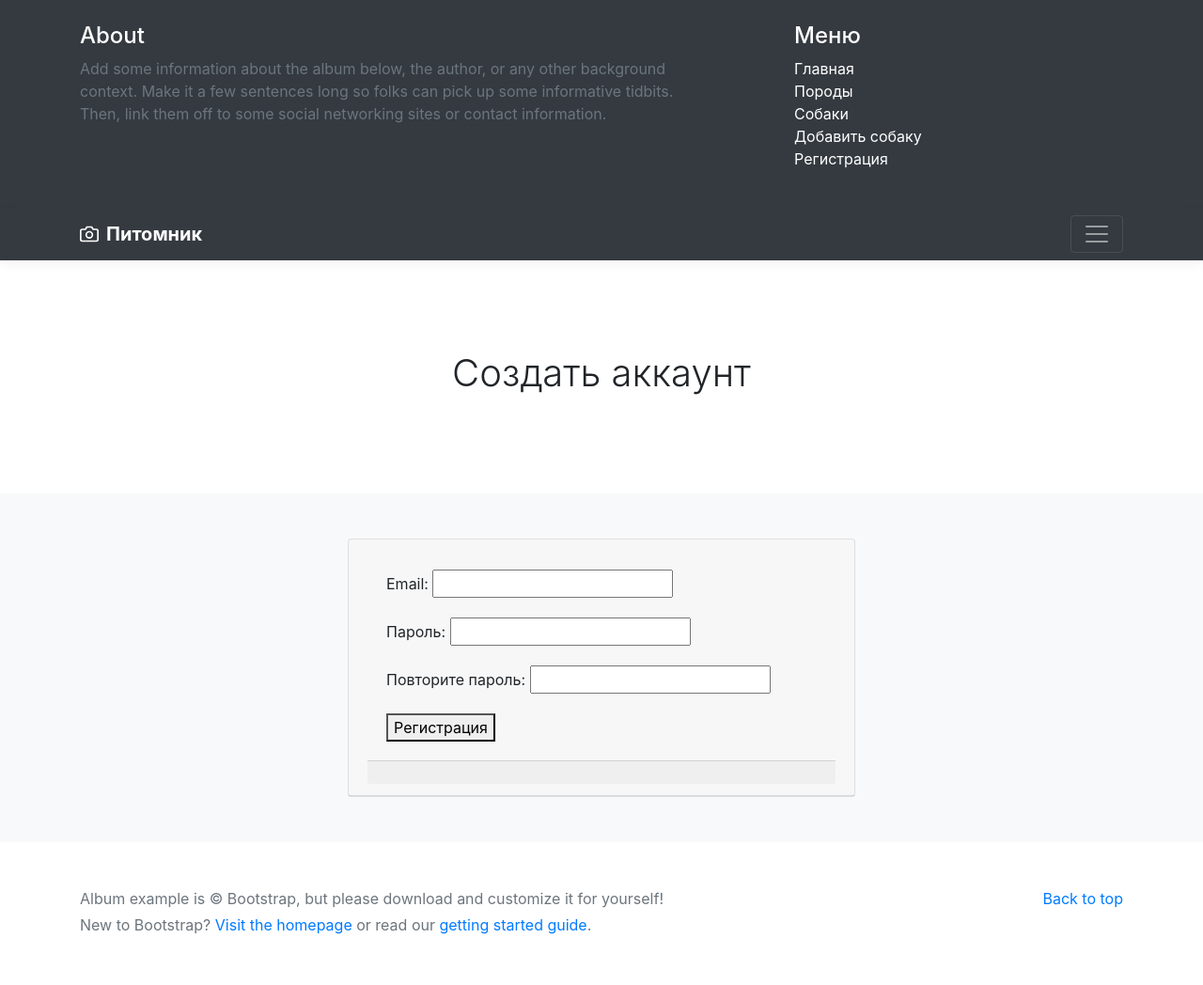
After one commit to DmitryTaushev/Shelter425CBV, a Django app: page /users/register/ in a window 1280 px wide, after a click that opens the changed part. The commit adds this page. Shown: the whole page at 94% size. Run offline with Django 5.2, Linux system fonts and the light colour scheme; some libraries are stand-ins or nearby versions.

Commit message:
1.Добавлен полный функционал регистрации пользователя

```diff
--- a/config/urls.py
+++ b/config/urls.py
@@ -21,5 +21,6 @@ from django.urls import path,include
 from django.conf.urls.static import static
 urlpatterns = [
     path('admin/', admin.site.urls),
-    path('', include('dogs.urls',namespace = 'dogs'))
+    path('', include('dogs.urls',namespace = 'dogs')),
+    path('users/',include('users.urls',namespace = 'users'))
 ] + static(settings.MEDIA_URL,document_root = settings.MEDIA_ROOT)
--- a/dogs/templates/dogs/base.html
+++ b/dogs/templates/dogs/base.html
@@ -30,6 +30,7 @@
                         <li><a href="{% url 'dogs:breeds' %}" class="text-white">Породы</a></li>
                         <li><a href="{% url 'dogs:dogs_list' %}" class="text-white">Собаки</a></li>
                         <li><a href="{% url 'dogs:dog_create' %}" class="text-white">Добавить собаку</a></li>
+                        <li><a href="{% url 'users:user_register' %}" class="text-white">Регистрация</a></li>
                     </ul>
                 </div>
             </div>
--- a/users/admin.py
+++ b/users/admin.py
@@ -4,5 +4,5 @@ from users.models import User
 #admin.site.register(User)
 @admin.register(User)
 class UserAdmin(admin.ModelAdmin):
-    list_display = ('last_name','first_name','pk')
+    list_display = ('last_name','first_name','email','pk')
     list_filter = ('last_name',)
--- /dev/null
+++ b/users/forms.py
@@ -0,0 +1,17 @@
+from django import forms
+
+from users.models import User
+
+class UserRegisterForm(forms.ModelForm):
+    password = forms.CharField(label = 'Пароль',widget=forms.PasswordInput)
+    password2 = forms.CharField(label='Повторите пароль', widget=forms.PasswordInput)
+
+    class Meta:
+        model = User
+        fields = ('email',)
+
+    def clean_password2(self):
+        cleaned_data = self.cleaned_data
+        if cleaned_data['password'] != cleaned_data['password2']:
+            raise forms.ValidationError('Пароли не совпадают!!!')
+        return cleaned_data['password2']
--- /dev/null
+++ b/users/templates/users/user_register.html
@@ -0,0 +1,23 @@
+{% extends 'dogs/base.html' %}
+{% block content %}
+<div class="row">
+    <div class="col-3"></div>
+    <div class="col-6">
+        <div class="card">
+                <div class="card-header">
+                <div class="card-body">
+                    <form method="post" enctype="multipart/form-data">
+                        {% csrf_token %}
+                        {{ form.as_p }}
+                        <button type="submit" class"btn btn-success float-right">Регистрация</button>
+                    </form>
+                </div>
+                    <div class="card-footer"></div>
+                </div>
+            </div>
+        </div>
+
+
+
+
+{% endblock %}
--- /dev/null
+++ b/users/urls.py
@@ -0,0 +1,10 @@
+from django.urls import path
+
+from users.apps import UsersConfig
+from users.views import *
+
+app_name = UsersConfig.name
+
+urlpatterns = [
+    path('register/',user_register_view,name='user_register'),
+]
--- a/users/views.py
+++ b/users/views.py
@@ -1,3 +1,21 @@
-from django.shortcuts import render
+from django.shortcuts import render,reverse
 
-# Create your views here.
+from django.http import HttpResponseRedirect
+
+from users.forms import UserRegisterForm
+
+def user_register_view(request):
+    if request.method == "POST":
+        form = UserRegisterForm(request.POST)
+        if form.is_valid():
+            new_user = form.save()
+            print(new_user)
+            print(form.cleaned_data['password'])
+            new_user.set_password(form.cleaned_data['password'])
+            new_user.save()
+            return HttpResponseRedirect(reverse('dogs:index'))
+    context = {
+        'title':'Создать аккаунт',
+        'form':UserRegisterForm
+    }
+    return render(request,'users/user_register.html',context=context)
```
